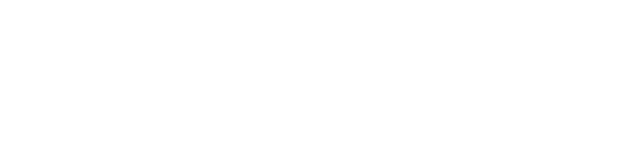
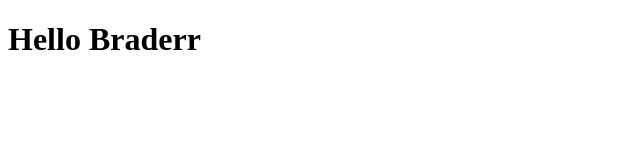
Before and after one commit to Framdan14/Belajar-Git, a plain HTML site: page index.html in a window 1280 px wide. Shown: the whole page, without its empty margins (0-640 px from the left). Drawn offline with Linux system fonts and the light colour scheme.

Commit message:
nambahin hello di html

```diff
--- a/index.html
+++ b/index.html
@@ -7,6 +7,6 @@
     <title>Document</title>
 </head>
 <body>
-
+    <h1>Hello Braderr</h1>
 </body>
 </html>
```
